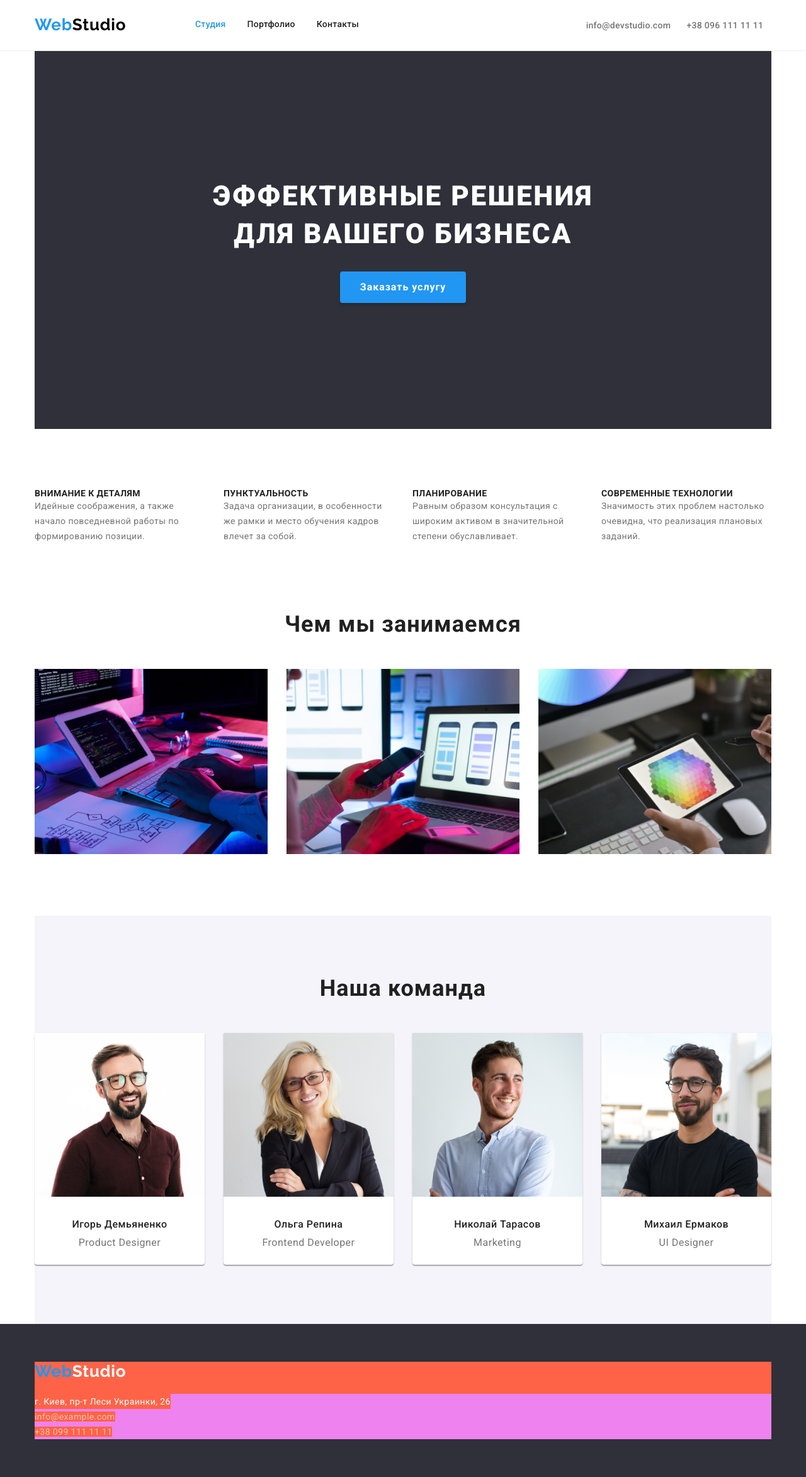
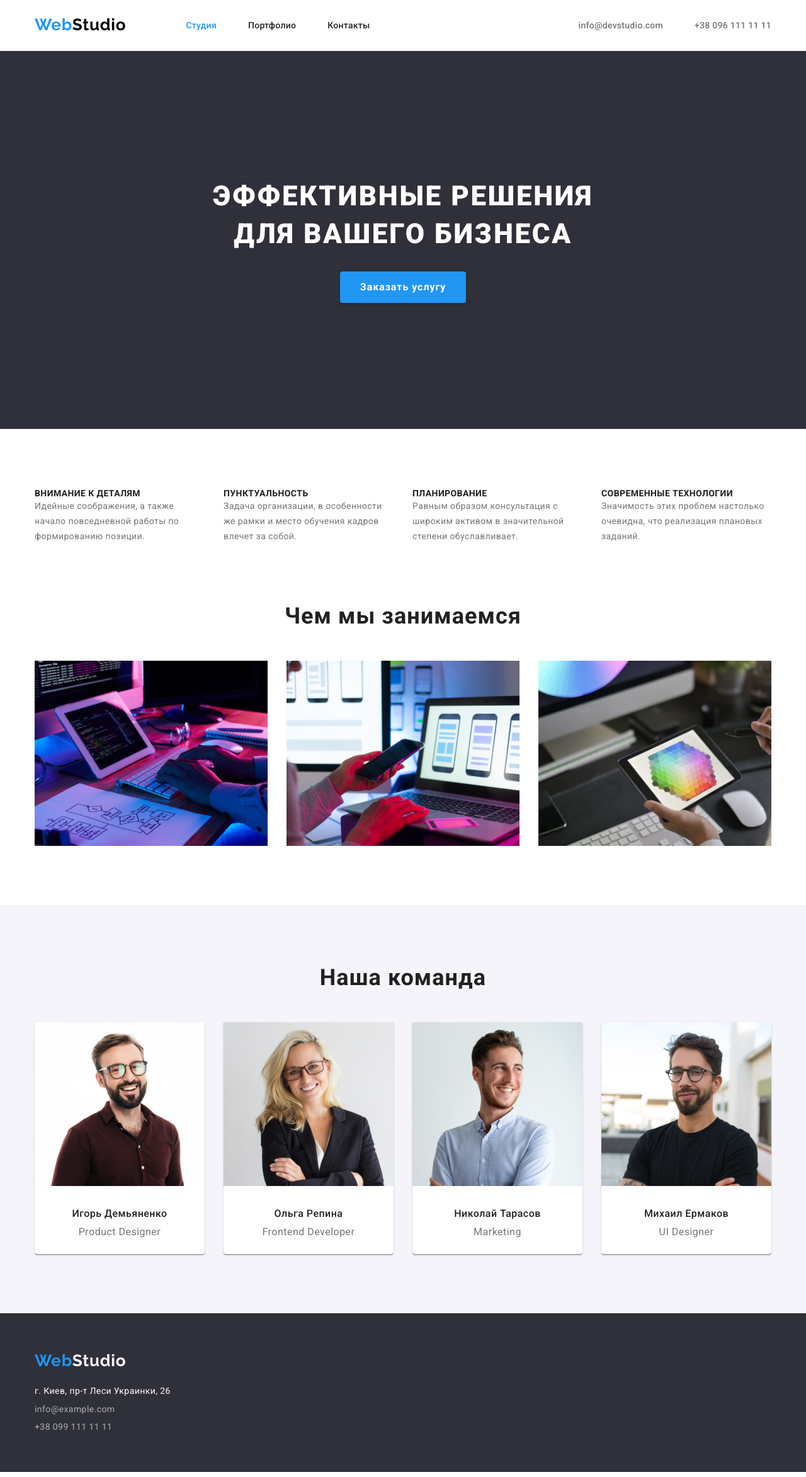
Before and after one commit to SerhiiZadorozhnyi/goit-markup-hw-03, a plain HTML site: page index.html in a window 1280 px wide. Shown: the whole page at 63% size. Drawn offline with Linux system fonts and the light colour scheme.

Commit message:
final results

```diff
--- a/css/styles.css
+++ b/css/styles.css
@@ -44,8 +44,6 @@ h2{
 /*Шапка страницы*/
 #header{
     background: var(--text-color-white);
-    display: flex;
-    justify-content: center;
     padding-top: 24px;
     padding-bottom: 25px;
     border-bottom: 1px solid #ECECEC;
@@ -53,7 +51,6 @@ h2{
 
 .header-container{
     display: flex;
-    width: 1170px;
     align-items: center;
     justify-content: space-between;
 }
@@ -61,13 +58,11 @@ h2{
 .logo{
     font-family: Raleway;
     font-style: normal;
-    font-weight: bold;
+    font-weight: 700;
     font-size: 26px;
     line-height: 31px;
     letter-spacing: 0.03em;
     color: var(--accent-color);
-    /* margin-left: 215px; */
-    /* margin-right: 93px; */
 }
 
 .logo span{
@@ -77,14 +72,16 @@ h2{
 /*Навигация страницы*/
 .main-nav{
     display: flex;
-    /* width: 932px; */
+    align-items: center;
+    /* padding-left: 93px; */
 }
 
 .site-nav{
-    width: 294px;
-    padding-left: 0;
+    /* width: 294px; */
+    /* padding-left: 93px; */
     display: flex;
-    justify-content: space-around;
+    padding-right: 331px;
+    /* justify-content: space-around; */
 }
 
 .site-nav a{
@@ -93,6 +90,10 @@ h2{
     font-size: 14px;
     line-height: 16px;
     letter-spacing: 0.02em;
+}
+
+.site-nav li:nth-child(1n+2){
+    text-indent: 50px;
 }
 
 .site-nav li{
@@ -111,10 +112,15 @@ h2{
 
 /*Контакты*/
 .contacts-nav{
-    width: 307px;
-    padding-left: 331px;
+    /* text-indent: 50px; */
+    /* width: 307px; */
+    /* padding-left: 331px; */
     display: flex;
-    justify-content: space-around;
+    /* justify-content: space-around; */
+}
+
+.contacts-nav li:nth-child(1n+2){
+    text-indent: 50px;
 }
 
 .contacts-nav a{
@@ -135,21 +141,18 @@ h2{
 }
 
 /*Контент страницы*/
-#main{
-    display: flex;
-    justify-content: center;
-}
-
-.main-container{
+.container{
     width: 1170px;
-    /* display: flex;
-    justify-content: center; */
+    padding-top: 0px;
+    padding-right: 15px;
+    padding-bottom: 0px;
+    padding-left: 15px;
+    margin-left: auto;
+    margin-right: auto;
 }
 
 .block1{
     background:var(--background-color);
-    display: flex;
-    justify-content: center;
     text-align: center;
     padding-top: 200px;
     padding-bottom: 200px;
@@ -193,15 +196,10 @@ h2{
 /*Особенности*/
 .features-section{
     padding-top: 94px;
-    /* padding-bottom: 94px; */
 }
 
-/* .div-features{
-
-} */
-
 .features{
-    height: 101px;
+    /* height: 101px; */
     display: flex;
     justify-content: space-between;
 }
@@ -234,39 +232,34 @@ h2{
 }
 
 .work-div{
-    /* height: 386px; */
     display: flex;
     flex-direction: column;
 }
 
 .work-div h2{
-    /* text-align: center; */
-    display: flex;
-    justify-content: center;
+    /* display: flex;
+    justify-content: center; */
+    text-align: center;
     padding-bottom: 50px;
 }
 
 .work-ul{
-    /* margin-top: 50px; */
     display: flex;
     justify-content: space-between;
-    /* margin-top: 50px; */
-    margin-left: 0;
+    /* margin-left: 0;
     margin-right: 0;
-    margin-bottom: 0;
+    margin-bottom: 0; */
+}
+
+.work-ul li{
+    display: flex;
 }
 
 /* Наша команда */
 .commands{
     background: var(--bt-primary);
-    /* width: 1600px; */
-    /* height: 648px; */
     padding-top: 94px;
     padding-bottom: 94px;
-    /* display: flex;
-    justify-content: center; */
-    /* display: flex;
-    justify-content: center; */
 }
 
 .commands-div{
@@ -275,13 +268,19 @@ h2{
     flex-direction: column;
 }
 
+.commands-div h2{
+    padding-bottom: 50px;
+    text-align: center;
+}
+
 .commands-list{
     display: flex;
     justify-content: space-between;
 }
 
-.commands-div h2{
-    padding-bottom: 50px;
+.commands-text{
+    padding-top: 30px;
+    padding-bottom: 30px;
     text-align: center;
 }
 
@@ -299,9 +298,6 @@ h2{
     line-height: 19px;
     letter-spacing: 0.03em;
     color: var(--text-color-black);
-    text-align: center;
-    margin-top: 30px;
-    margin-bottom: 0;
 }
 
 .commands-list p{
@@ -309,8 +305,7 @@ h2{
     line-height: 19px;
     letter-spacing: 0.03em;
     color: var(--text-color-grey);
-    text-align: center;
-    margin-top: 10px;
+    padding-top: 10px;
 }
 
 /* Подвал страницы */
@@ -318,15 +313,11 @@ h2{
     background: var(--background-color);
     padding-top: 60px;
     padding-bottom: 60px;
-    display: flex;
-    justify-content: center;
 }
 
 .footer-container{
-    width: 1170px;
     display: flex;
     flex-direction: column;
-    justify-content: left;
 }
 
 /* Лого футтера */
@@ -338,41 +329,35 @@ h2{
     line-height: 31px;
     letter-spacing: 0.03em;
     color: var(--bt-second);
-    background-color: tomato;
-    padding-bottom: 20px;
+    /* background-color: tomato; */
 }
 
 .footer-logo span{
     color: var(--text-color-white);
-    /* background-color: tomato; */
 }
 
 /* Адрес и контакты */
-.add{
-    /* width: 231px;
-    height: 81px; */
-    /* margin-top: 20px;
-    margin-left: 215px; */
-    display: flex;
-    background-color: violet;
-}
-
 .adress-footer{
-    padding: 0;
+    padding-top: 20px;
     font-family: Roboto;
     font-style: normal;
     font-weight: normal;
     font-size: 14px;
     line-height: 24px;
     letter-spacing: 0.03em;
-    /* display: flex;
+    height: 81px;
+    display: flex;
     flex-direction: column;
-    justify-content: space-between; */
+    justify-content: space-between;
 }
 
 .adress{
+    font-style: normal;
+    font-weight: 400;
+    font-size: 14px;
+    line-height: 24px;
+    letter-spacing: 0.03em;
     color: var(--text-color-white);
-    background-color: tomato;
 }
 
 .adress-footer a{
@@ -383,29 +368,18 @@ h2{
     line-height: 24px;
     letter-spacing: 0.03em;
     color: rgba(255, 255, 255, 0.6);
-    background-color: tomato;
-}
-
-.adress{
-    font-style: normal;
-    font-weight: 400;
-    font-size: 14px;
-    line-height: 24px;
-    letter-spacing: 0.03em;
-    color: var(--text-color-white);
-    margin: 0;
 }
 
 /*Страница - портфолио*/
 /* Главная страница */
+.portfolio{
+    padding-top: 94px;
+    padding-bottom: 94px;
+}
 
 .portfolio-div{
-    /* width: 1170px; */
-    /* height: 1360px; */
-    margin-top: 94px;
-    margin-bottom: 94px;
-    margin-left: auto;
-    margin-right: auto;
+    display: flex;
+    flex-direction: column
 }
 
 /* Кнопки */
@@ -440,17 +414,23 @@ h2{
     color: var(--text-color-white);
     background: var(--accent-color);
     box-shadow: 0px 3px 1px rgba(0, 0, 0, 0.1), 0px 1px 2px rgba(0, 0, 0, 0.08), 0px 2px 2px rgba(0, 0, 0, 0.12);
-
 }
 
 /*Проекты*/
 .projects{
-    margin-top: 50px;
+    padding-top: 50px;
     height: 1272px;
     display: flex;
     justify-content: space-between;
     align-content: space-between;
     flex-wrap: wrap;
+}
+
+.projects-text{
+    padding-top: 20px;
+    padding-right: 24px;
+    padding-bottom: 20px;
+    padding-left: 24px;
 }
 
 .projects li{
@@ -467,8 +447,7 @@ h2{
     line-height: 36px;
     letter-spacing: 0.06em;
     color: var(--text-color-black);
-    margin-left: 24px;
-    margin-top: 20px;
+    padding-bottom: 4px;
 }
 
 .projects p{
@@ -476,6 +455,4 @@ h2{
     line-height: 30px;
     letter-spacing: 0.03em;
     color: var(--text-color-grey);
-    margin-left: 24px;
-    margin-top: 4px;
 }
--- a/index.html
+++ b/index.html
@@ -12,6 +12,7 @@
 <body class="body">
     <!-- Шапка страницы -->
     <header id="header">
+        <div class="container">
             <div class="header-container">
                 <!-- Логотип страницы -->
                 <a href="./index.html" class="logo">Web<span>Studio</span></a>
@@ -29,19 +30,21 @@
                     </ul>
                 </nav>
             </div>
+        </div>
     </header>
     <!-- Контент страницы -->
-    <main id="main">
-        <div class="main-container">
+    <main>
             <section class="block1">
+                <div class="container">
                     <div class="div-block1">
                         <h1 class="block1-text">Эффективные решения <br> для вашего бизнеса</h1>
                         <a href="" class="button">Заказать услугу</a>
                     </div>
+                </div>
             </section>
             <!-- Особенности -->
             <section class="features-section">
-                <div class="div-features">
+                <div class="container">
                     <ul class="features">
                         <li class="feature1">
                             <h3>ВНИМАНИЕ К ДЕТАЛЯМ</h3>
@@ -64,6 +67,7 @@
             </section>
             <!-- Чем мы занимаемся-->
             <section class="work">
+                <div class="container">
                     <div class="work-div">
                         <h2>Чем мы занимаемся</h2>
                             <ul class="work-ul">
@@ -72,43 +76,54 @@
                                 <li><img src="./images/img03.png" alt="изображение" width="370"></li>
                             </ul>
                     </div>
+                </div>
             </section>
             <!-- Наша команда -->
             <section class="commands">
+                <div class="container">
                     <div class="commands-div">
                         <h2>Наша команда</h2>
                         <ul class="commands-list">
                             <li>
                                 <img src="./images/people01.jpg" alt="Игорь Демьяненко" width="270">
+                                <div class="commands-text">
                                     <h3>Игорь Демьяненко</h3>
                                     <p>Product Designer</p>
+                                </div>
                             </li>
                             <li>
                                 <img src="./images/people02.jpg" alt="Ольга репина" width="270">
+                                <div class="commands-text">
                                     <h3>Ольга Репина</h3>
                                     <p>Frontend Developer</p>
+                                </div>
                             </li>
                             <li>
                                 <img src="./images/people03.jpg" alt="Николай Тарасов" width="270">
+                                <div class="commands-text">
                                     <h3>Николай Тарасов</h3>
                                     <p>Marketing</p>
+                                </div>
                             </li>
                             <li>
                                 <img src="./images/people04.png" alt="Михаил Ермаков" width="270">
+                                <div class="commands-text">
                                     <h3>Михаил Ермаков</h3>
                                     <p>UI Designer</p>
+                                </div>
                             </li>
                         </ul>
                     </div>
+                </div>
             </section>
-        </div>
     </main>
     <!-- Подвал страницы -->
     <footer class="page-footer">
+        <div class="container">
             <div class="footer-container">
                 <a href="./index.html" class="footer-logo">Web<span>Studio</span></a>
                 <!-- Адрес и контакты -->
-            <address class="add">
+                <address>
                     <ul class="adress-footer">
                         <li class="adress">г. Киев, пр-т Леси Украинки, 26</li>
                         <li><a href="mailto:info@example.com">info@example.com</a></li>
@@ -116,6 +131,7 @@
                     </ul>
                 </address>
             </div>
+        </div>
     </footer>
 </body>
 </html>
```
Also changed, not shown: portfolio.html (+32 -4 lines). Lines whose indentation alone changed are shown as unchanged.
